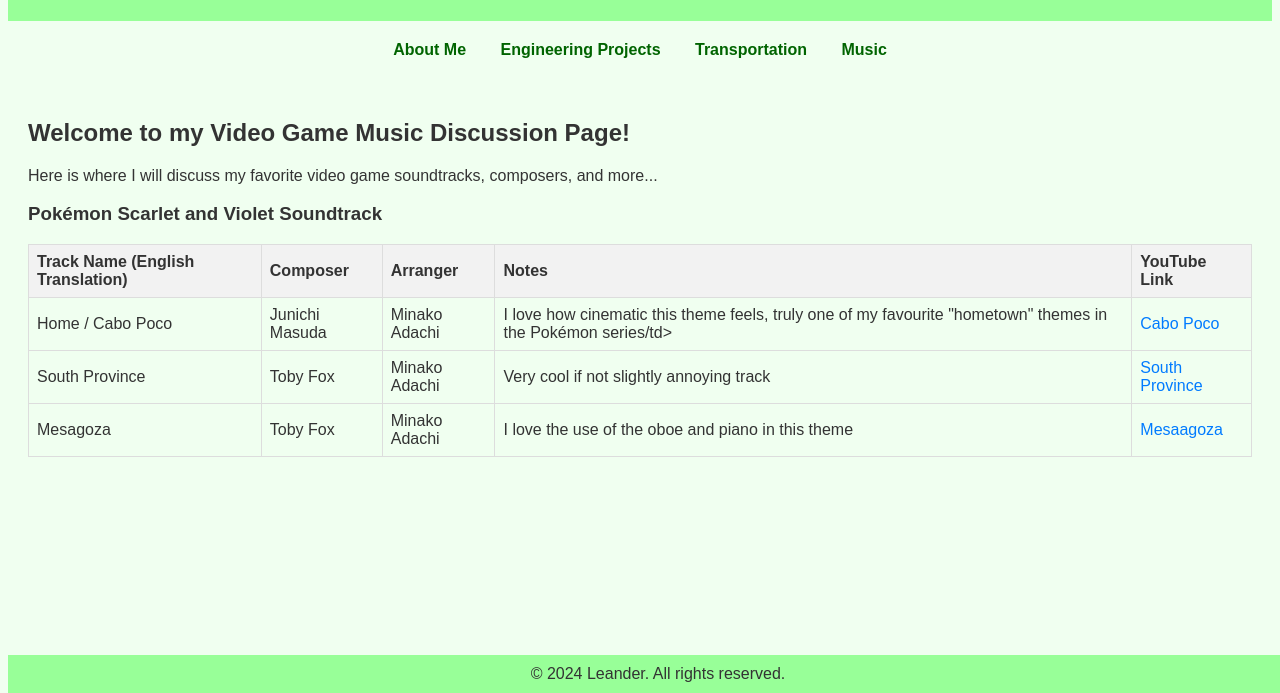
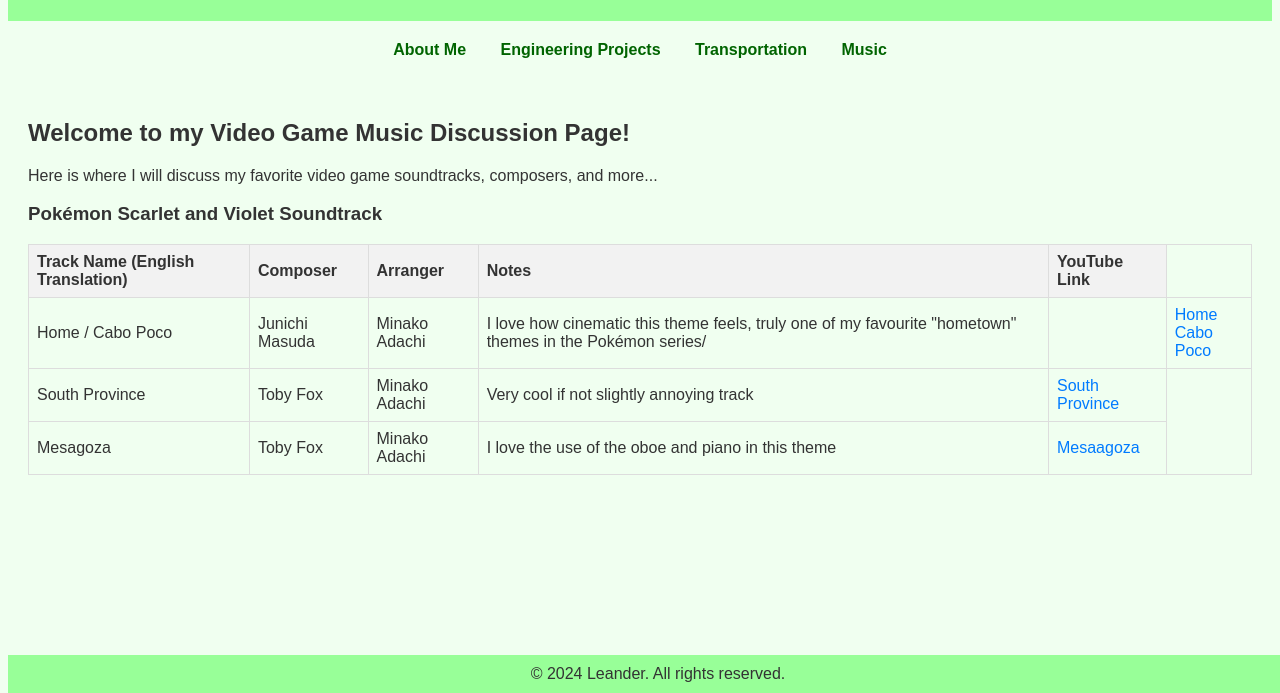
Before and after one commit to leanderm614/LeanMenz, a plain HTML site: page video_game_music.html in a window 1280 px wide. Shown: the part 107-800 px from the top of the page. Drawn offline with Linux system fonts and the light colour scheme.

Commit message:
Update video_game_music.html
Added in a link for the "Home" version of Cabo Poco's theme

```diff
--- a/video_game_music.html
+++ b/video_game_music.html
@@ -60,8 +60,8 @@
                         <td>Home / Cabo Poco</td>
                         <td>Junichi Masuda</td>
                         <td>Minako Adachi</td>
-                        <td>I love how cinematic this theme feels, truly one of my favourite "hometown" themes in the Pokémon series/td>
-                        <td><a href="https://www.youtube.com/watch?v=Z6RlkCjfPeE" target="_blank">Cabo Poco</a></td>
+                        <td>I love how cinematic this theme feels, truly one of my favourite "hometown" themes in the Pokémon series/<td>
+                        <td><a href="https://www.youtube.com/watch?v=Zq8uLU8geng" target="_blank">Home</a><br><a href="https://www.youtube.com/watch?v=Z6RlkCjfPeE" target="_blank">Cabo Poco</a></td>
                     <tr>
                         <td>South Province</td>
                         <td>Toby Fox</td>
```
